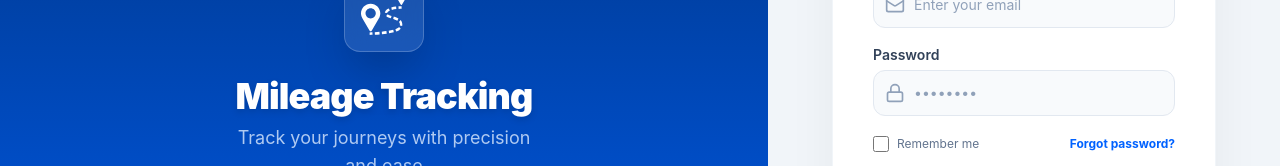
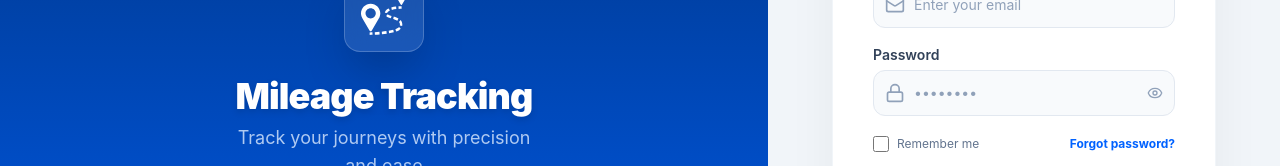
Before and after one commit to vineet0203/mileage-web-app, a React (Vite) app: page /login in a window 1280 px wide. Shown: the part 324-490 px from the top of the page. Built offline with nearby package versions, Linux system fonts and the light colour scheme; no server answers.

Commit message:
fix: metadata, input

```diff
--- a/index.html
+++ b/index.html
@@ -2,9 +2,30 @@
 <html lang="en">
   <head>
     <meta charset="UTF-8" />
-    <link rel="icon" type="image/svg+xml" href="/favicon.svg" />
+
+    <!-- Favicon -->
+    <link rel="icon" type="image/svg+xml" href="/icons/mileage_route.svg" />
+    <link rel="apple-touch-icon" href="/icons/mileage_route.svg" />
+
+    <!-- Viewport -->
     <meta name="viewport" content="width=device-width, initial-scale=1.0" />
-    <title>web_app</title>
+
+    <!-- Primary Meta -->
+    <title>Mileage Tracking — Smart Tracking for Drivers</title>
+    <meta name="description" content="Mileage Tracking is a smart mileage and route tracking platform for businesses and employees. Effortlessly log trips, manage routes, and generate accurate mileage reports." />
+    <meta name="author" content="Mileage Tracking" />
+    <meta name="theme-color" content="#0f172a" />
+
+    <!-- Open Graph / Social -->
+    <meta property="og:type" content="website" />
+    <meta property="og:title" content="Mileage Tracking — Smart Tracking for Drivers" />
+    <meta property="og:description" content="Smart mileage and route tracking for businesses and employees." />
+    <meta property="og:image" content="/icons/mileage_route.svg" />
+
+    <!-- Twitter Card -->
+    <meta name="twitter:card" content="summary" />
+    <meta name="twitter:title" content="Mileage Tracking — Smart Tracking for Drivers" />
+    <meta name="twitter:description" content="Smart mileage and route tracking for businesses and employees." />
   </head>
   <body>
     <div id="root"></div>
--- a/src/components/ui/Input.tsx
+++ b/src/components/ui/Input.tsx
@@ -1,4 +1,5 @@
 import * as React from "react"
+import { Eye, EyeOff } from "lucide-react"
 import { cn } from "../../lib/utils"
 import { Label } from "./Label"
 
@@ -10,26 +11,48 @@ export interface InputProps
 
 const Input = React.forwardRef<HTMLInputElement, InputProps>(
   ({ className, type, label, icon, id, ...props }, ref) => {
+    const [showPassword, setShowPassword] = React.useState(false)
+    const isPassword = type === "password"
+    const inputType = isPassword ? (showPassword ? "text" : "password") : type
+
     return (
       <div className="space-y-2">
         {label && id && <Label htmlFor={id}>{label}</Label>}
         <div className="relative group">
           {icon && (
-            <div className="absolute left-3 top-1/2 -translate-y-1/2 text-slate-400 group-focus-within:text-brand-primary transition-colors">
+            <div className="absolute left-3 top-1/2 -translate-y-1/2 text-slate-400 group-focus-within:text-brand-primary transition-colors z-10">
               {icon}
             </div>
           )}
           <input
-            type={type}
+            type={inputType}
             id={id}
             className={cn(
               "flex w-full bg-slate-50 border border-slate-200 rounded-xl px-4 py-3 text-sm ring-offset-white file:border-0 file:bg-transparent file:text-sm file:font-medium placeholder:text-slate-400 focus:outline-none focus:ring-2 focus:ring-brand-primary/20 focus:border-brand-primary transition-all disabled:cursor-not-allowed disabled:opacity-50",
+              // Fix autofill background: override webkit's forced yellow/grey background
+              "[&:-webkit-autofill]:bg-slate-50 [&:-webkit-autofill]:shadow-[inset_0_0_0px_1000px_rgb(248,250,252)] [&:-webkit-autofill]:[-webkit-text-fill-color:#0f172a]",
               icon && "pl-10",
+              isPassword && "pr-10",
               className
             )}
             ref={ref}
             {...props}
           />
+          {isPassword && (
+            <button
+              type="button"
+              tabIndex={-1}
+              onClick={() => setShowPassword((prev) => !prev)}
+              className="absolute right-3 top-1/2 -translate-y-1/2 text-slate-400 hover:text-brand-primary transition-colors z-10"
+              aria-label={showPassword ? "Hide password" : "Show password"}
+            >
+              {showPassword ? (
+                <EyeOff className="w-4 h-4" />
+              ) : (
+                <Eye className="w-4 h-4" />
+              )}
+            </button>
+          )}
         </div>
       </div>
     )
```
